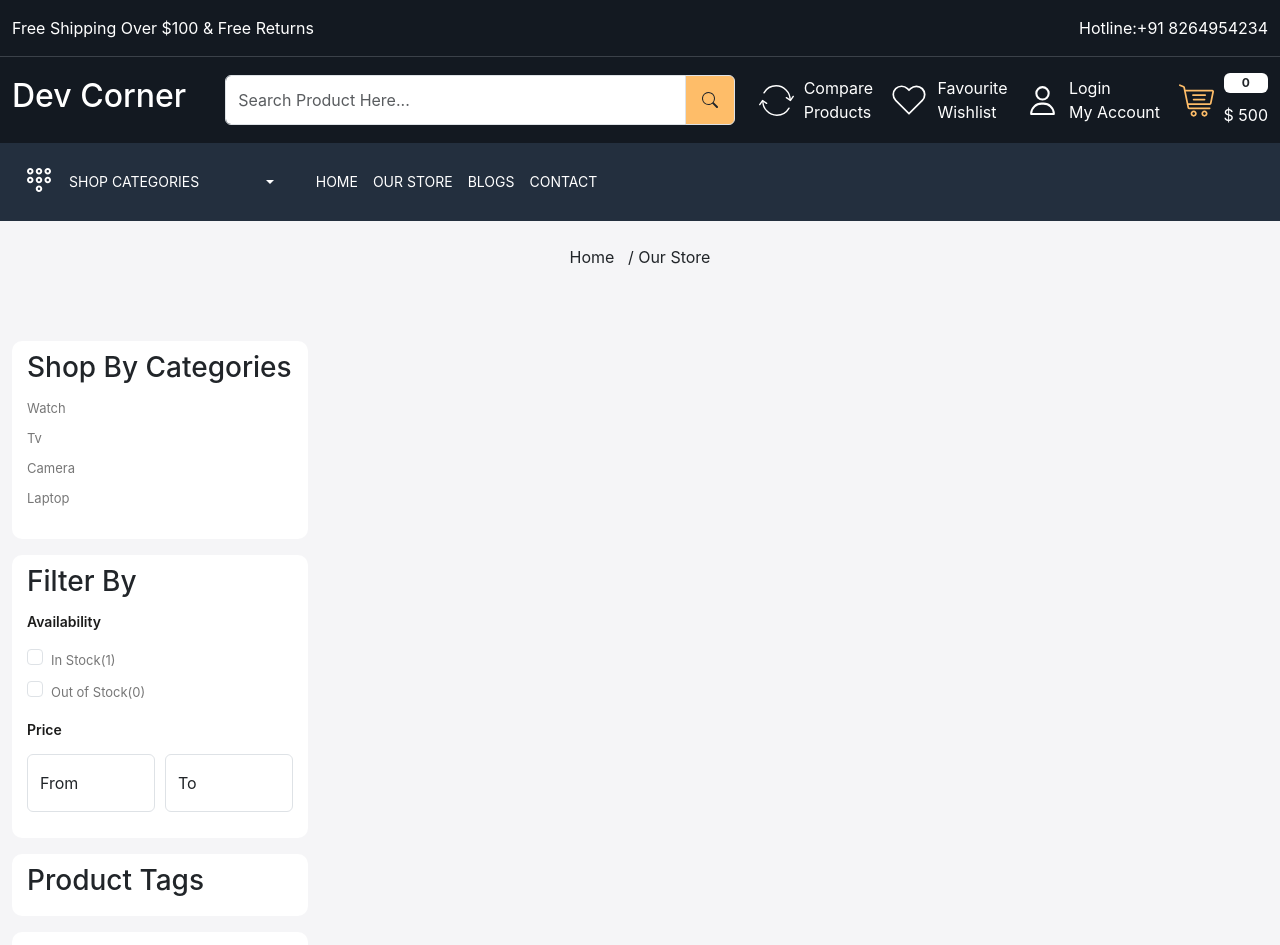
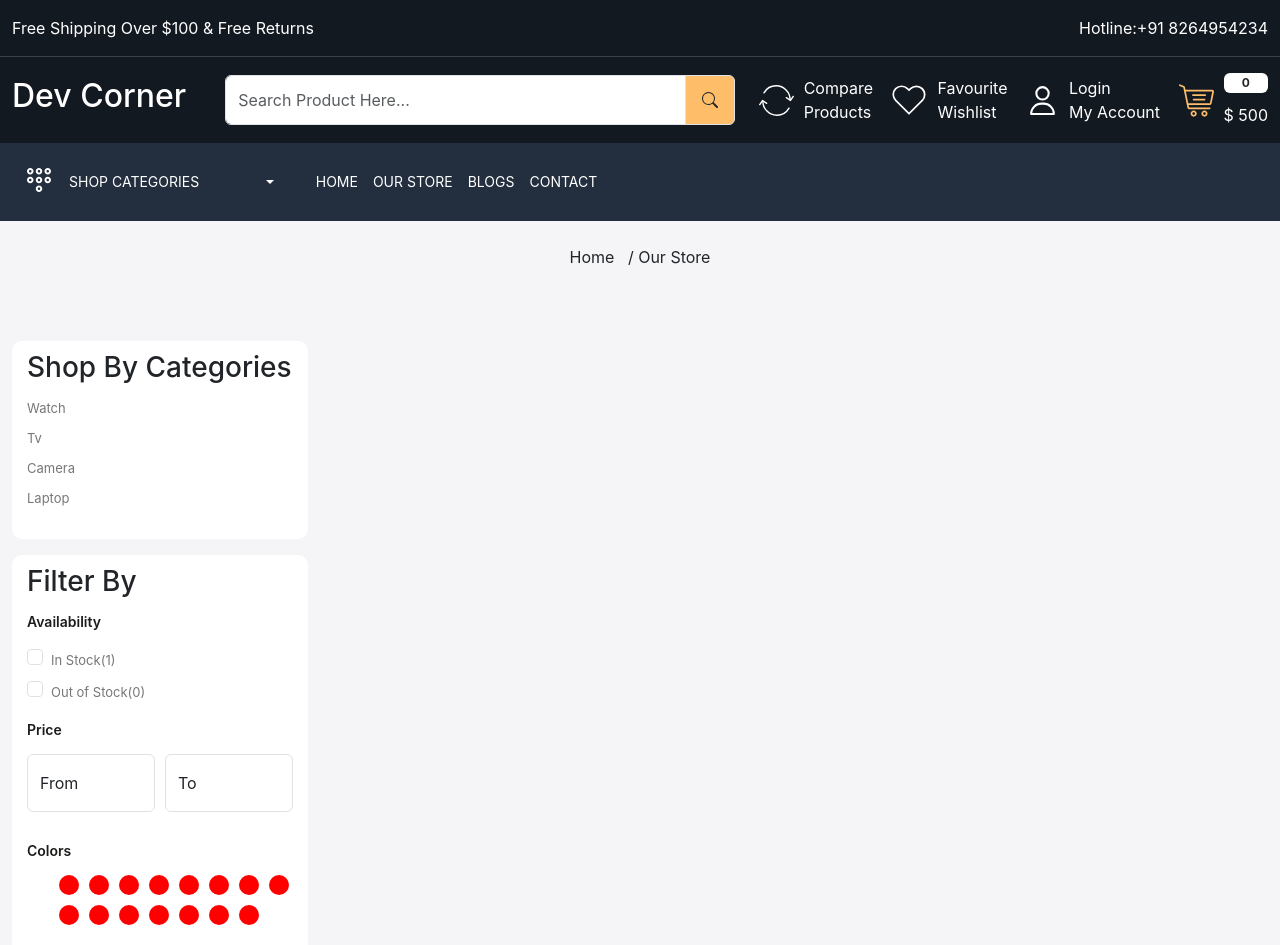
Before and after one commit to yanapeshko/web-shop, a React (Create React App) app: page /store in a window 1280 px wide. Shown: the top 945 px of the page. Built offline with nearby package versions, Linux system fonts and the light colour scheme.

Commit message:
OurStore

```diff
--- a/src/App.css
+++ b/src/App.css
@@ -364,5 +364,17 @@ fotter .input-group-text {
   margin-bottom: 15px;
   margin-top: 15px;
 }
+.colors {
+  list-style-type: none;
+  display: flex;
+  flex-wrap: wrap;
+  gap: 10px;
+}
+.colors li {
+  width: 20px;
+  height: 20px;
+  background-color: red;
+  border-radius: 50%;
+}
 /* Our Store End */
 /* Home Page End */ ;
--- a/src/pages/OurStore.jsx
+++ b/src/pages/OurStore.jsx
@@ -55,7 +55,7 @@ const OurStore = () => {
                     <div className="form-floating mb-3">
                       <input
                         type="email"
-                        className="form-control py-1"
+                        className="form-control"
                         id="floatingInput"
                         placeholder="From"
                       />
@@ -64,13 +64,36 @@ const OurStore = () => {
                     <div className="form-floating mb-3">
                       <input
                         type="email"
-                        className="form-control py-1"
+                        className="form-control"
                         id="floatingInput1"
                         placeholder="To"
                       />
                       <label htmlFor="floatingInput1">To</label>
                     </div>
                   </div>
+                  <h5 className="sub-title">Colors</h5>
+                  <div>
+                    <div className="d-flex flex-wrap">
+                      <ul className="colors">
+                        <li></li>
+                        <li></li>
+                        <li></li>
+                        <li></li>
+                        <li></li>
+                        <li></li>
+                        <li></li>
+                        <li></li>
+                        <li></li>
+                        <li></li>
+                        <li></li>
+                        <li></li>
+                        <li></li>
+                        <li></li>
+                        <li></li>
+                      </ul>
+                    </div>
+                  </div>
+                  <h5 className="sub-title">Size</h5>
                 </div>
               </div>
               <div className="filter-card mb-3">
```
